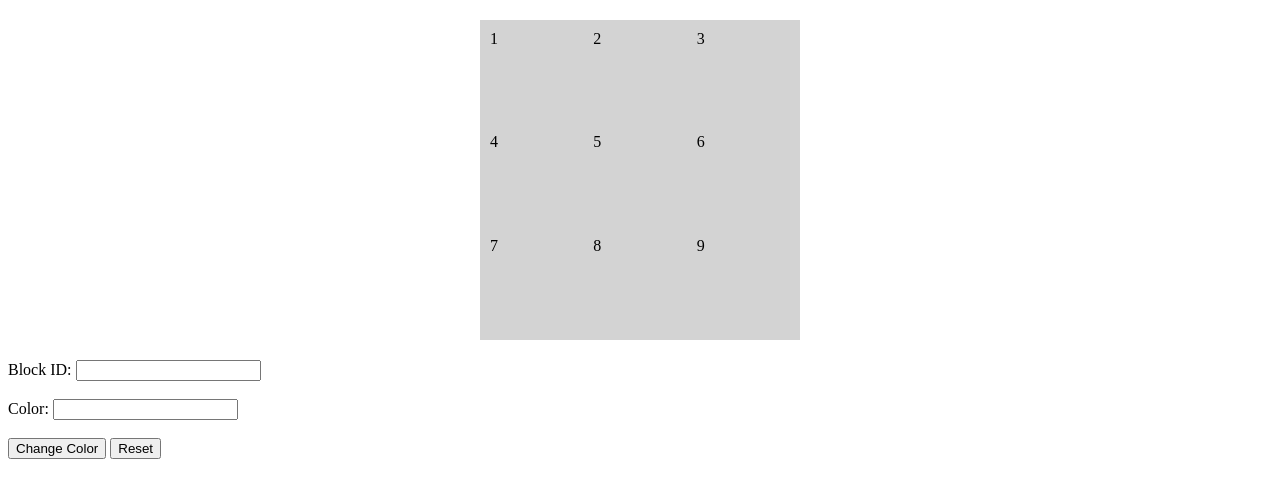
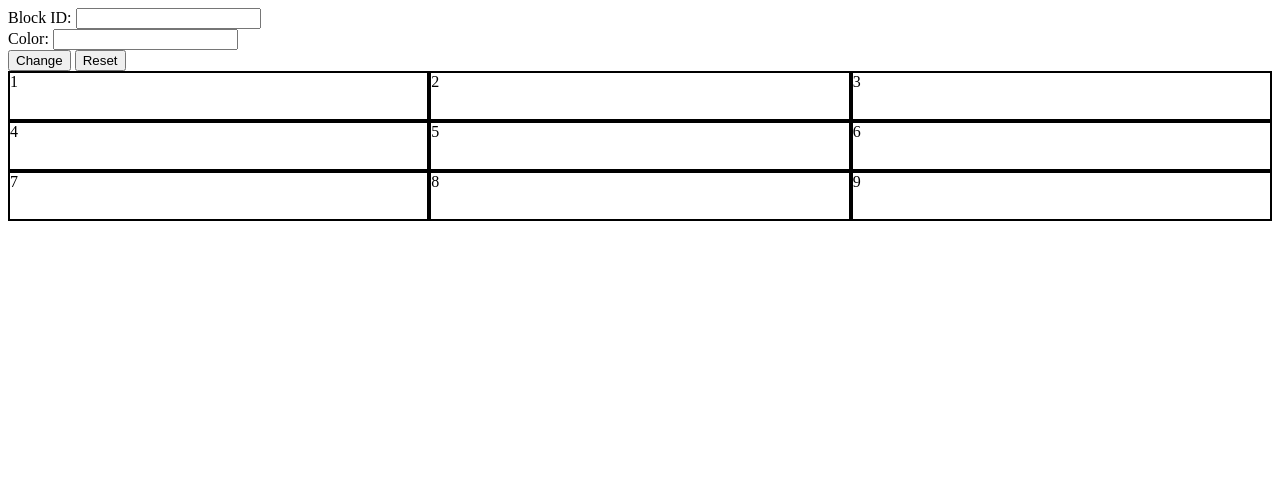
Before and after one commit to acciojob/Replit-Asian-Paints-balajikrbk7, a website: page main.html in a window 1280 px wide. Both pictures are taken after a click on the button "Reset". Drawn offline with Linux system fonts and the light colour scheme.

Commit message:
created a submission

```diff
--- a/main.html
+++ b/main.html
@@ -1,47 +1,31 @@
 <!DOCTYPE html>
 <html>
-<head>
-	<title>Grid Color Changer</title>
-	<style>
-		#grid-container {
-			display: grid;
-			grid-template-columns: repeat(3, 1fr);
-			grid-gap: 10px;
-			margin: 20px auto;
-			width: 300px;
-			height: 300px;
-			background-color: lightgray;
-			padding: 10px;
-		}
-		#grid-item {
-			background-color: transparent;
-			border: 1px solid black;
-			height: 90px;
-			font-size: 40px;
-			display: flex;
-			align-items: center;
-			justify-content: center;
-		}
-	</style>
-</head>
-<body>
-	<div id="grid-container">
-		<div id="1" class="grid-item">1</div>
-		<div id="2" class="grid-item">2</div>
-		<div id="3" class="grid-item">3</div>
-		<div id="4" class="grid-item">4</div>
-		<div id="5" class="grid-item">5</div>
-		<div id="6" class="grid-item">6</div>
-		<div id="7" class="grid-item">7</div>
-		<div id="8" class="grid-item">8</div>
-		<div id="9" class="grid-item">9</div>
-	</div>
-	<label for="block_id">Block ID:</label>
-	<input type="text" id="block_id"><br><br>
-	<label for="color_id">Color:</label>
-	<input type="text" id="color_id"><br><br>
-	<button id="change_button">Change Color</button>
-	<button id="reset_button">Reset</button>
-	<script src="script.js"></script>
-</body>
+  <head>
+    <link rel="stylesheet" href="styles.css">
+  </head>
+  <body>
+	  <label for="block_id">Block ID:</label>
+	  <input type="text" id="block_id">
+	  <br>
+	  <label for="colour_id">Color:</label>
+	  <input type="text" id="colour_id">
+	  <br>
+	  <button id="change_button">Change</button>
+	  <button id="reset_button">Reset</button>
+
+	  <div class="grid-container" id="grid-container">
+		  <div class="grid-item" id="1">1</div>
+		  <div class="grid-item" id="2">2</div>
+		  <div class="grid-item" id="3">3</div>
+		  <div class="grid-item" id="4">4</div>
+		  <div class="grid-item" id="5">5</div>
+		  <div class="grid-item" id="6">6</div>
+		  <div class="grid-item" id="7">7</div>
+		  <div class="grid-item" id="8">8</div>
+		  <div class="grid-item" id="9">9</div>
+	  </div>
+
+
+    <script type="text/javascript" src="./script.js"></script>
+  </body>
 </html>
--- a/script.js
+++ b/script.js
@@ -1,24 +1,37 @@
 //your JS code here. If required.
-let blockIdInput = document.getElementById("block_id");
-let colorIdInput = document.getElementById("color_id");
-let changeButton = document.getElementById("change_button");
-let resetButton = document.getElementById("reset_button");
-let gridItems = document.querySelectorAll(".grid-item");
+const reset = document.getElementById("reset_button");
+const change = document.getElementById("change_button");
 
-// Change color of block with given ID
-function changeColor() {
-	let blockId = blockIdInput.value;
-	let colorId = colorIdInput.value;
-	let block = document.getElementById(blockId);
-	block.style.backgroundColor = colorId;
+reset.addEventListener("click", resetGrid);
+change.addEventListener("click", changeColor);
+
+function resetGrid() {
+  for (let i = 1; i <= 9; i++) {
+    const gridItem = document.getElementById(`${i}`);
+    gridItem.style.backgroundColor = "transparent";
+   // console.log(gridItem);
+  }
 }
 
-// Reset color of all blocks
-function resetColors() {
-	for (let i = 0; i < gridItems.length; i++) {
-		gridItems[i].style.backgroundColor = "transparent";
-	}
+function changeColor() {
+  const blockId = document.getElementById("block_id");
+  const colorId = document.getElementById("colour_id");
+
+  if (!blockId.value) {
+    alert("Please enter block id");
+  }
+  if (!colorId.value) {
+    alert("Please enter colour id");
+  }
+  if (blockId.value>=9) {
+    alert("Invalid block Id");
+  }
+
+  resetGrid();
+  console.log(blockId.value)
+  const gridItem = document.getElementById(`${blockId.value}`);
+  gridItem.style.backgroundColor = colorId.value;
+
+  blockId.value = "";
+  colorId.value = "";
 }
-
-changeButton.addEventListener("click", changeColor);
-resetButton.addEventListener("click", resetColors);
--- a/styles.css
+++ b/styles.css
@@ -1 +1,17 @@
 /*  your css code here. If applicable */
+/*  your css code here. If applicable */
+.grid-container {
+  display: grid;
+  background-color: transparent;
+  grid-template-columns: auto auto auto;
+  grid-template-rows: repeat(3, 50px);
+}
+
+.grid-item {
+	border: 2px solid black;
+	background-color: rgba(0, 0, 0, 0);
+}
+
+#grid-item3 {
+	background-color:;
+}
```
